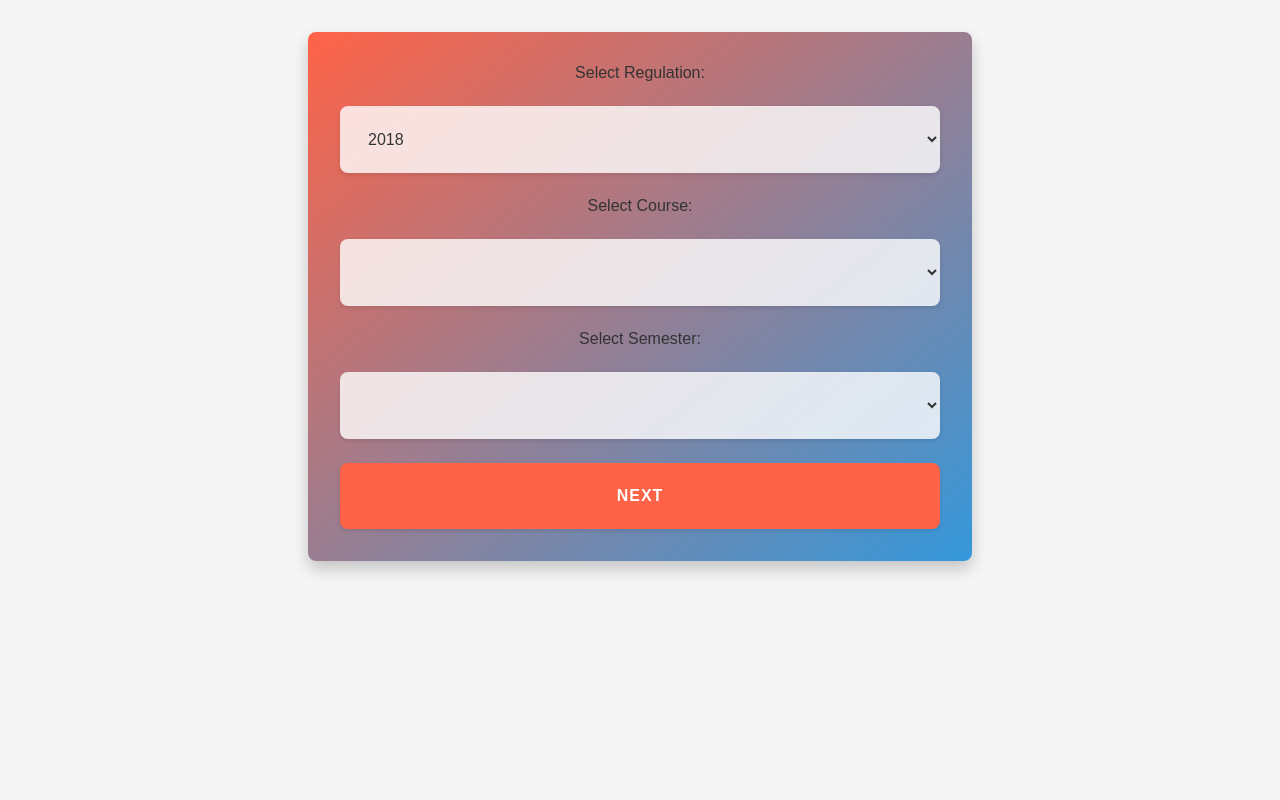
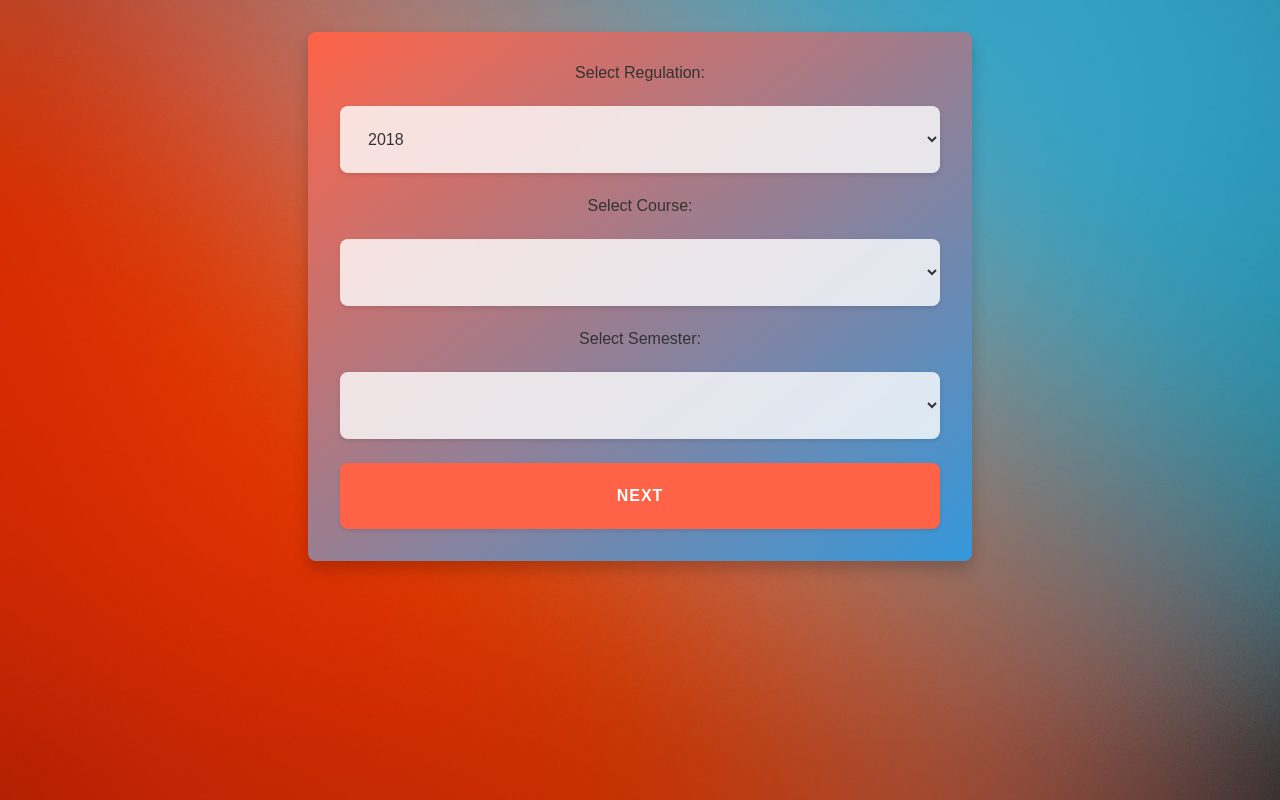
Before and after one commit to SaiNarayana-B/GPA, a plain HTML site: page index.html in a window 1280 px wide. Drawn offline with Linux system fonts and the light colour scheme.

Commit message:
Update styles.css

```diff
--- a/styles.css
+++ b/styles.css
@@ -11,11 +11,15 @@
 
 body {
     font-family: 'Arial', sans-serif;
-    background-color: var(--background-color);
+    background-image: url('bg.jpg');
+    background-size: cover;
+    background-repeat: no-repeat;
+    background-attachment: fixed;
     color: var(--text-color);
     margin: 0;
     padding: 0;
 }
+
 
 .container {
     display: flex;
```
